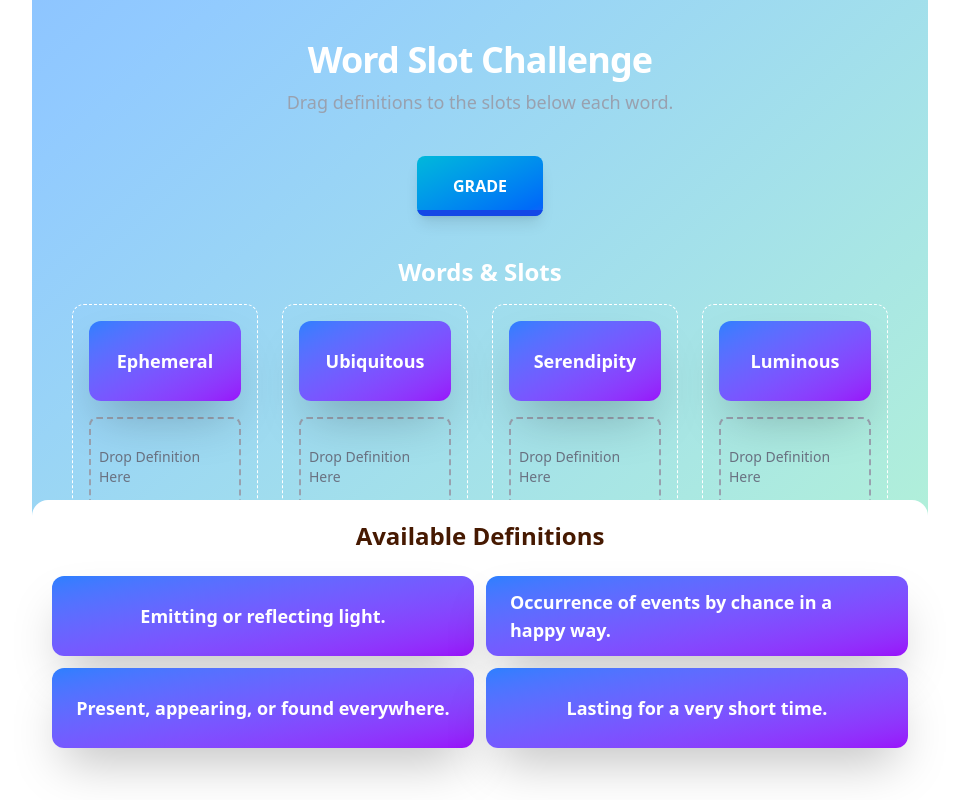
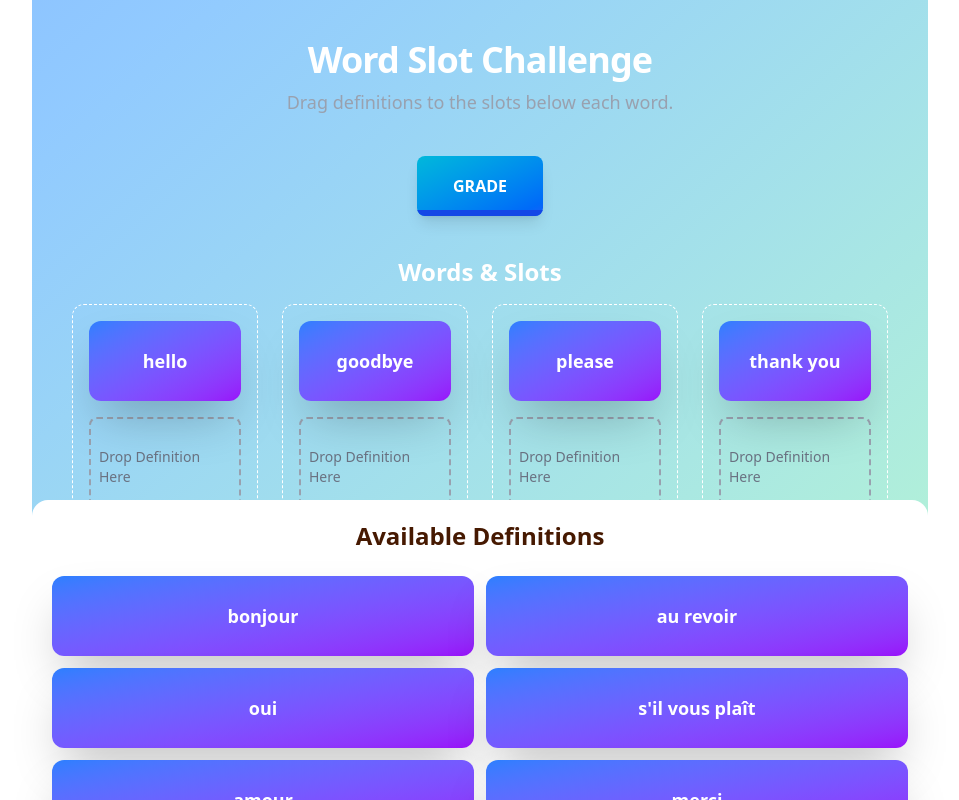
Before and after one commit to tandev151/memory-game, a React (Vite) app: page / in a window 1280 px wide. Both pictures are taken after a click on the button "GO". Shown: the whole page, without its empty margins (160-1119 px from the left). Built offline with nearby package versions, Linux system fonts and the light colour scheme.

Commit message:
optimize interacting for game

```diff
--- a/src/components/Card.jsx
+++ b/src/components/Card.jsx
@@ -6,7 +6,6 @@ import { CSS } from '@dnd-kit/utilities';
 
 const WordCard = ({
   id,
-  word,
   content,
   className,
   // This will be the word or definition text
@@ -16,8 +15,7 @@ const WordCard = ({
   definition,
   frontContent,
   backContent,
-  isOver, // Passed from useDroppable in the parent list (or its own if self-dropping)
-  isTriggeredHandlerFlip = false,
+  isTriggeredFlip = false,
   isDisabledDrag
 }) => {
   const [isFlipped, setIsFlipped] = useState(false);
@@ -80,6 +78,7 @@ const WordCard = ({
         className
       )}
       onClick={(e) => {
+        e.preventDefault();
         // Prevent flip if it was a drag operation.
         // dnd-kit might stop propagation for listeners, but a small drag can still trigger click.
         // A more robust solution might involve checking movement delta if dnd-kit doesn't handle this perfectly.
@@ -93,7 +92,7 @@ const WordCard = ({
           // For now, if it's marked as dragging by dnd-kit and has a transform, assume it was a drag.
           return;
         }
-        if (!isDragging && isTriggeredHandlerFlip) {
+        if (!isDragging && isTriggeredFlip) {
           // Only flip if not currently in a drag operation initiated by dnd-kit
           setIsFlipped(!isFlipped);
         }
@@ -104,20 +103,11 @@ const WordCard = ({
         {/* Front Face */}
         <div className='absolute inset-0 w-full min-h-full rounded-xl bg-gradient-to-br from-blue-500 to-purple-600 p-6 text-white [backface-visibility:hidden] flex flex-col justify-center items-center'>
           <h2 className='text-lg font-bold'>{frontText}</h2>
-          {/* {!word && !frontContent && (
-            <p className='text-sm'>(Hover for a subtle 3D effect)</p>
-          )} */}
-          {/* {word && !isFlipped && (
-            <p className='text-sm mt-4'>(Click to see definition)</p>
-          )} */}
         </div>
 
         {/* Back Face */}
         <div className='absolute inset-0 w-full h-full rounded-xl bg-gradient-to-br from-green-500 to-teal-600 p-6 text-white [transform:rotateY(180deg)] [backface-visibility:hidden] flex flex-col justify-center items-center'>
           <p className='text-md font-semibold'>{backText}</p>
-          {/* {definition && isFlipped && (
-            <p className='text-sm mt-4'>(Click to see word)</p>
-          )} */}
         </div>
       </div>
     </div>
--- a/src/pages/Game/WordSlot.jsx
+++ b/src/pages/Game/WordSlot.jsx
@@ -13,6 +13,8 @@ const WordSlot = ({ slotData, placedDefinitionCardDetails }) => {
       <WordCard
         id={slotData.wordId}
         content={slotData.content}
+        definition={slotData.definition}
+        isTriggeredFlip={true}
         pairId={slotData.pairId}
         cardType='word'
         isMatched={slotData.isCorrect}
--- a/src/pages/Game/index.jsx
+++ b/src/pages/Game/index.jsx
@@ -10,28 +10,36 @@ import WordSlot from './WordSlot';
 import DefinitionsArea from './DefinitionsArea';
 import Button from '../../components/Button'; // Assuming you have this from before
 
-const initialWordPairs = [
-  {
-    pairId: 'p1',
-    word: 'Ephemeral',
-    definition: 'Lasting for a very short time.'
-  },
-  {
-    pairId: 'p2',
-    word: 'Ubiquitous',
-    definition: 'Present, appearing, or found everywhere.'
-  },
-  {
-    pairId: 'p3',
-    word: 'Serendipity',
-    definition: 'Occurrence of events by chance in a happy way.'
-  },
-  {
-    pairId: 'p4',
-    word: 'Luminous',
-    definition: 'Emitting or reflecting light.'
-  }
-];
+const PATTERN = {
+  // Previous simpler words (can be kept or replaced)
+  hello: 'bonjour',
+  goodbye: 'au revoir',
+  please: "s'il vous plaît",
+  'thank you': 'merci',
+  yes: 'oui',
+  no: 'non',
+  cat: 'chat',
+  dog: 'chien',
+  house: 'maison',
+  love: 'amour'
+
+  // More difficult words
+  // "ephemeral": "éphémère",          // Lasting for a very short time
+  // "ubiquitous": "omniprésent",       // Present, appearing, or found everywhere
+  // "serendipity": "sérendipité",       // The occurrence of events by chance in a happy or beneficial way
+  // "juxtaposition": "juxtaposition",   // The fact of two things being seen or placed close together with contrasting effect
+  // "conundrum": "casse-tête",         // A confusing and difficult problem or question (can also be 'énigme')
+  // "pernicious": "pernicieux",        // Having a harmful effect, especially in a gradual or subtle way
+  // "eloquent": "éloquent",           // Fluent or persuasive in speaking or writing
+  // "vicissitude": "vicissitude",       // A change of circumstances or fortune, typically one that is unwelcome or unpleasant
+  // "ineffable": "ineffable",         // Too great or extreme to be expressed or described in words
+  // "gregarious": "grégaire",         // (Of a person) fond of company; sociable
+  // "idiosyncrasy": "idiosyncrasie",   // A mode of behaviour or way of thought peculiar to an individual
+  // "magnanimous": "magnanime",         // Generous or forgiving, especially towards a rival or less powerful person
+  // "ostensibly": "ostensiblement",    // Apparently or purportedly, but perhaps not actually
+  // "pusillanimous": "pusillanime",     // Showing a lack of courage or determination; timid
+  // "quixotic": "quichottesque"       // Extremely idealistic; unrealistic and impractical
+};
 
 // Helper to generate unique IDs
 const generateWordId = (pairId, index) => `word-${pairId}-${index}`;
@@ -44,21 +52,24 @@ function Game() {
   const [gamePhase, setGamePhase] = useState('placing'); // 'placing' | 'results'
 
   useEffect(() => {
-    const newWordSlots = initialWordPairs.map((pair, index) => ({
-      wordId: generateWordId(pair.pairId, index),
-      content: pair.word,
-      pairId: pair.pairId,
-      droppableId: generateDroppableId(pair.pairId, index),
+    const newWordSlots = Object.entries(PATTERN).map(([key, value], index) => ({
+      wordId: generateWordId(key, index),
+      content: key,
+      definition: value,
+      pairId: key,
+      droppableId: generateDroppableId(key, index),
       placedDefinitionId: null,
       isCorrect: null // null, true, or false
     }));
-    const newDefinitionCards = initialWordPairs.map((pair, index) => ({
-      id: generateDefinitionId(pair.pairId, index),
-      content: pair.definition,
-      pairId: pair.pairId,
-      type: 'definition',
-      isCorrect: null
-    }));
+    const newDefinitionCards = Object.entries(PATTERN).map(
+      ([key, value], index) => ({
+        id: generateDefinitionId(key, index),
+        content: value,
+        pairId: key,
+        type: 'definition',
+        isCorrect: null
+      })
+    );
 
     setWordSlots(newWordSlots);
     setAllDefinitionCards(newDefinitionCards.sort(() => Math.random() - 0.5)); // Shuffle definitions
@@ -229,7 +240,6 @@ function Game() {
           </h2>
           <div className='grid grid-cols-2 lg:grid-cols-3 xl:grid-cols-4 gap-6 max-h-[400px] overflow-y-auto'>
             {wordSlots.map((slot) => {
-              console.log({ slot });
               const placedDefDetails = slot.placedDefinitionId
                 ? allDefinitionCards.find(
                     (def) => def.id === slot.placedDefinitionId
```
